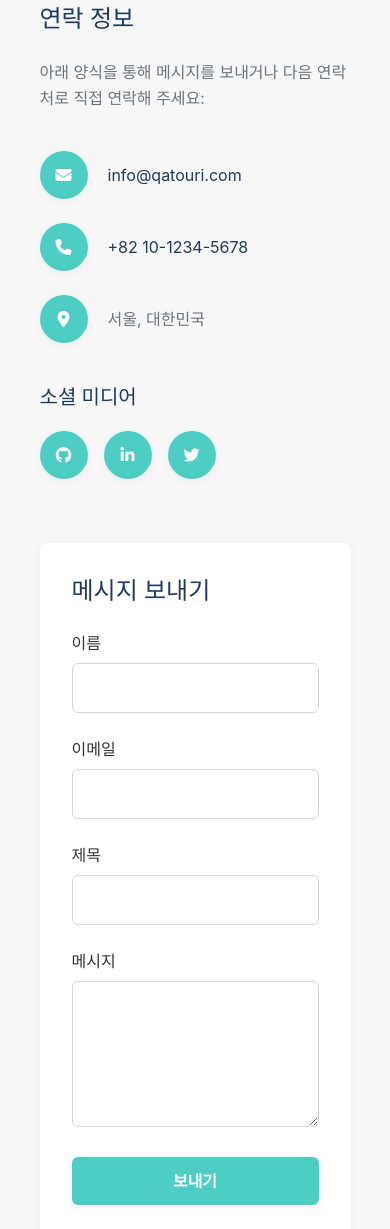
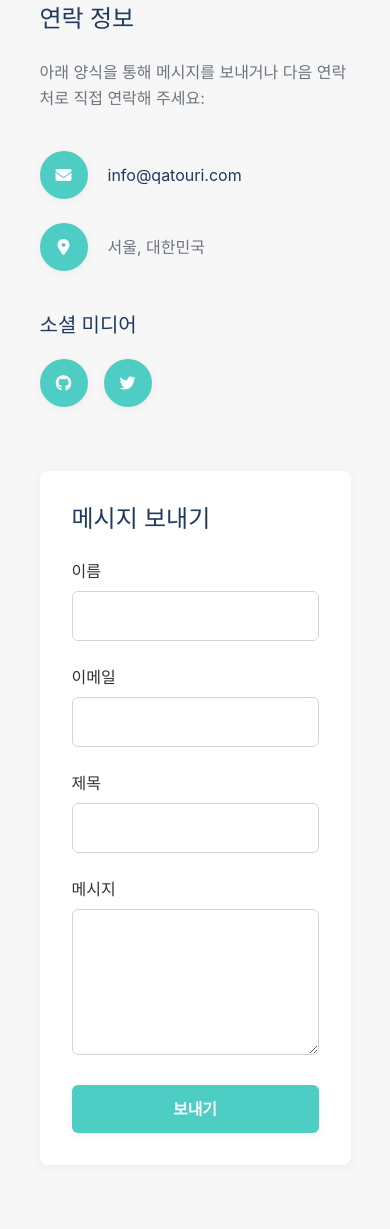
Before and after one commit to QATOURI/QATOURI.github.io, a website: page index.html in a window 390 px wide. Shown: the part 4066-5295 px from the top of the page. Drawn offline with Linux system fonts and the light colour scheme; a web font is replaced by a local one.

Commit message:
Remove phone number and keep only GitHub and Twitter social links

```diff
--- a/index.html
+++ b/index.html
@@ -227,14 +227,7 @@
                             </div>
                         </div>
 
-                        <div class="flex items-center mb-6">
-                            <div class="w-12 h-12 bg-secondary text-white rounded-full flex justify-center items-center mr-5 dark:bg-secondary/80 shadow-subtle">
-                                <i class="fas fa-phone"></i>
-                            </div>
-                            <div class="text-lightText dark:text-darkText">
-                                <a href="tel:+821012345678" class="text-primary hover:text-secondary transition-all duration-300 dark:text-secondary">+82 10-1234-5678</a>
-                            </div>
-                        </div>
+
 
                         <div class="flex items-center mb-6">
                             <div class="w-12 h-12 bg-secondary text-white rounded-full flex justify-center items-center mr-5 dark:bg-secondary/80 shadow-subtle">
@@ -249,7 +242,6 @@
                     <h4 class="text-xl mb-5 font-title text-primary dark:text-secondary" data-lang-key="contact.social">소셜 미디어</h4>
                     <div class="flex gap-4">
                         <a href="https://github.com/QATOURI" target="_blank" class="w-12 h-12 bg-secondary text-white rounded-full flex justify-center items-center transition-all duration-300 hover:-translate-y-1 hover:bg-secondary/90 dark:bg-secondary/80 shadow-subtle"><i class="fab fa-github"></i></a>
-                        <a href="https://linkedin.com/in/qatouri" target="_blank" class="w-12 h-12 bg-secondary text-white rounded-full flex justify-center items-center transition-all duration-300 hover:-translate-y-1 hover:bg-secondary/90 dark:bg-secondary/80 shadow-subtle"><i class="fab fa-linkedin-in"></i></a>
                         <a href="https://twitter.com/qatouri" target="_blank" class="w-12 h-12 bg-secondary text-white rounded-full flex justify-center items-center transition-all duration-300 hover:-translate-y-1 hover:bg-secondary/90 dark:bg-secondary/80 shadow-subtle"><i class="fab fa-twitter"></i></a>
                     </div>
                 </div>
@@ -290,7 +282,6 @@
             <p class="mb-5 text-lg">&copy; <span class="current-year">2023</span> QATOURI. <span data-lang-key="footer.rights">All rights reserved.</span></p>
             <div class="flex gap-5">
                 <a href="https://github.com/QATOURI" target="_blank" class="w-12 h-12 bg-secondary/90 text-white rounded-full flex justify-center items-center transition-all duration-300 hover:-translate-y-1 hover:bg-secondary dark:bg-secondary/80 shadow-subtle"><i class="fab fa-github"></i></a>
-                <a href="https://linkedin.com/in/qatouri" target="_blank" class="w-12 h-12 bg-secondary/90 text-white rounded-full flex justify-center items-center transition-all duration-300 hover:-translate-y-1 hover:bg-secondary dark:bg-secondary/80 shadow-subtle"><i class="fab fa-linkedin-in"></i></a>
                 <a href="https://twitter.com/qatouri" target="_blank" class="w-12 h-12 bg-secondary/90 text-white rounded-full flex justify-center items-center transition-all duration-300 hover:-translate-y-1 hover:bg-secondary dark:bg-secondary/80 shadow-subtle"><i class="fab fa-twitter"></i></a>
             </div>
         </div>
@@ -310,7 +301,6 @@
       "url": "https://qatouri.github.io",
       "sameAs": [
         "https://github.com/QATOURI",
-        "https://linkedin.com/in/qatouri",
         "https://twitter.com/qatouri"
       ],
       "jobTitle": "언어전문가 | 창작자 | 개발자",
```
